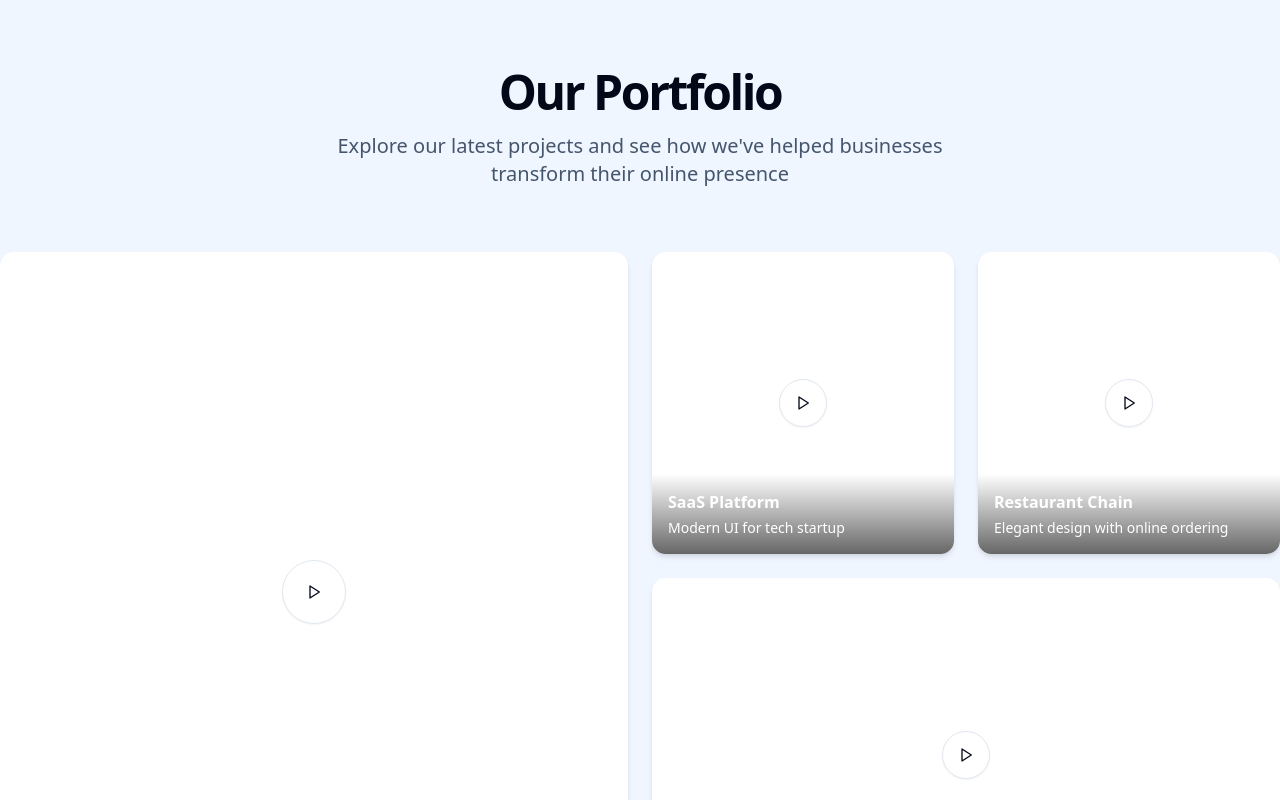
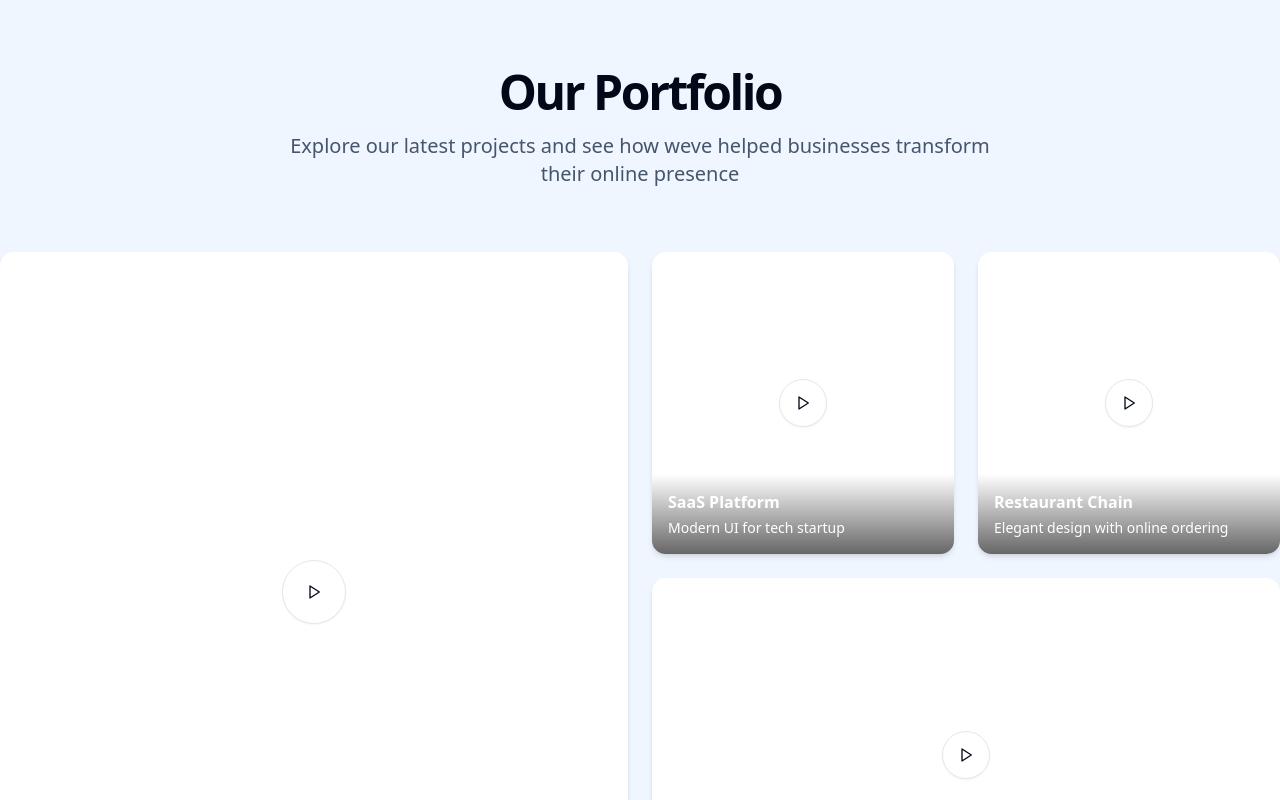
Before and after one commit to Mahusaa/Jagad-Web, a Next.js app: page / in a window 1280 px wide. Shown: the part 1720-2520 px from the top of the page. Built offline with nearby package versions, Linux system fonts and the light colour scheme.

Commit message:
[fix] delete '

```diff
--- a/app/page.tsx
+++ b/app/page.tsx
@@ -122,7 +122,7 @@ export default function Home() {
             <div className="text-center mb-16">
               <h2 className="text-3xl font-bold tracking-tighter sm:text-4xl md:text-5xl">Our Portfolio</h2>
               <p className="mx-auto mt-4 max-w-[700px] text-slate-600 md:text-xl">
-                Explore our latest projects and see how we've helped businesses transform their online presence
+                Explore our latest projects and see how weve helped businesses transform their online presence
               </p>
             </div>
 
@@ -420,7 +420,7 @@ export default function Home() {
                   Ready to transform your online presence?
                 </h2>
                 <p className="text-white/80 md:text-xl">
-                  Let's create a website that drives results for your business. Schedule a free consultation today.
+                  Lets create a website that drives results for your business. Schedule a free consultation today.
                 </p>
               </div>
               <div className="flex flex-col items-start justify-center gap-4">
```
